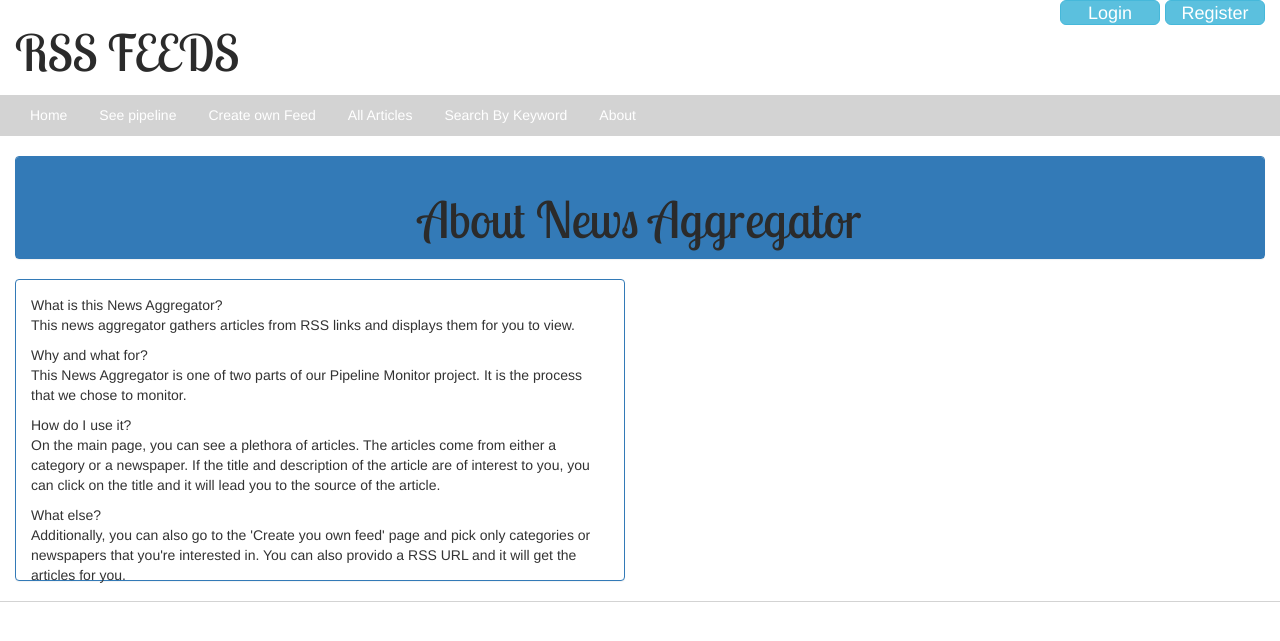
After one commit to susanjiang03/pipeline_monitor, a Django app: page /news/about in a window 1280 px wide. The commit adds this page. Shown: the top 641 px of the page. Run offline with Django 3.2, Linux system fonts and the light colour scheme; some libraries are stand-ins or nearby versions.

Commit message:
added about page, UI needs work

```diff
--- /dev/null
+++ b/site/news/templates/about.html
@@ -0,0 +1,56 @@
+{% extends 'base.html' %}
+
+{% block title %} About {% endblock %}
+
+{% block body_block %}
+
+	<!--if you need to adjust css, do it through the style tag here-->
+	<style>
+
+	</style>
+
+	<!--populates categories based on selected newspaper-->
+    <div class="col-md-12">
+
+        <div class="col-md-12">
+            <div class="panel panel-primary" id="panels">
+                <div class="panel-heading"><h1 style="text-align: center; height: 50px;">About News Aggregator</h1></div>
+            </div>
+        </div>
+
+        <div class="col-md-6">
+            <div class="panel panel-primary" id="panels" >
+
+                <div class="panel-body" style="height: 300px;">
+					<p>
+						What is this News Aggregator?</br>
+						This news aggregator gathers articles from RSS links and displays them for you to view.
+					</p>
+
+					<p>
+						Why and what for?</br>
+						This News Aggregator is one of two parts of our Pipeline Monitor project. It is the process that we chose to monitor.
+					</p>
+
+					<p>
+						How do I use it?</br>
+						On the main page, you can see a plethora of articles. The articles come from either a category or a newspaper. If the title and description of the article are of interest to you, you can click on the title and it will lead you to the source of the article.
+					</p>
+
+					<p>
+						What else?</br>
+						Additionally, you can also go to the 'Create you own feed' page and pick only categories or newspapers that you're interested in. You can also provido a RSS URL and it will get the articles for you.
+					</p>
+
+
+                </div>
+
+            </div>
+
+        </div>
+
+
+
+    </div>
+
+{% endblock %}
--- a/site/news/templates/base.html
+++ b/site/news/templates/base.html
@@ -64,7 +64,7 @@
                         <a href="{% url 'news:search_keyword' %}">Search By Keyword</a>
                     </li>
 					<li>
-						<a href="#">About</a>
+						<a href={% url 'news:about' %}>About</a>
 					</li>
 				</ul>
 			</div>
--- a/site/news/urls.py
+++ b/site/news/urls.py
@@ -4,6 +4,8 @@ from news import views
 urlpatterns = patterns('',
                        url(r'^$',
                            views.index, name='index'),
+                       url(r'^about$',
+                           views.about, name='about'),
                        url(r'^category/(?P<thiscategory>\w{0,50})/$',
                            views.category, name='category'),
                        url(r'^newspaper/(?P<newspaperlink>\w{0,50})/$',
--- a/site/news/views.py
+++ b/site/news/views.py
@@ -195,6 +195,10 @@ def index(request):
         'bookmarks': bookmarks,
         'article_has_image':article_has_image,
         'n':num})
+
+def about(request):
+    '''About page'''
+    return render(request, 'about.html')
 
 def filterfeeds(request):
     """Empty Docstring"""
```
